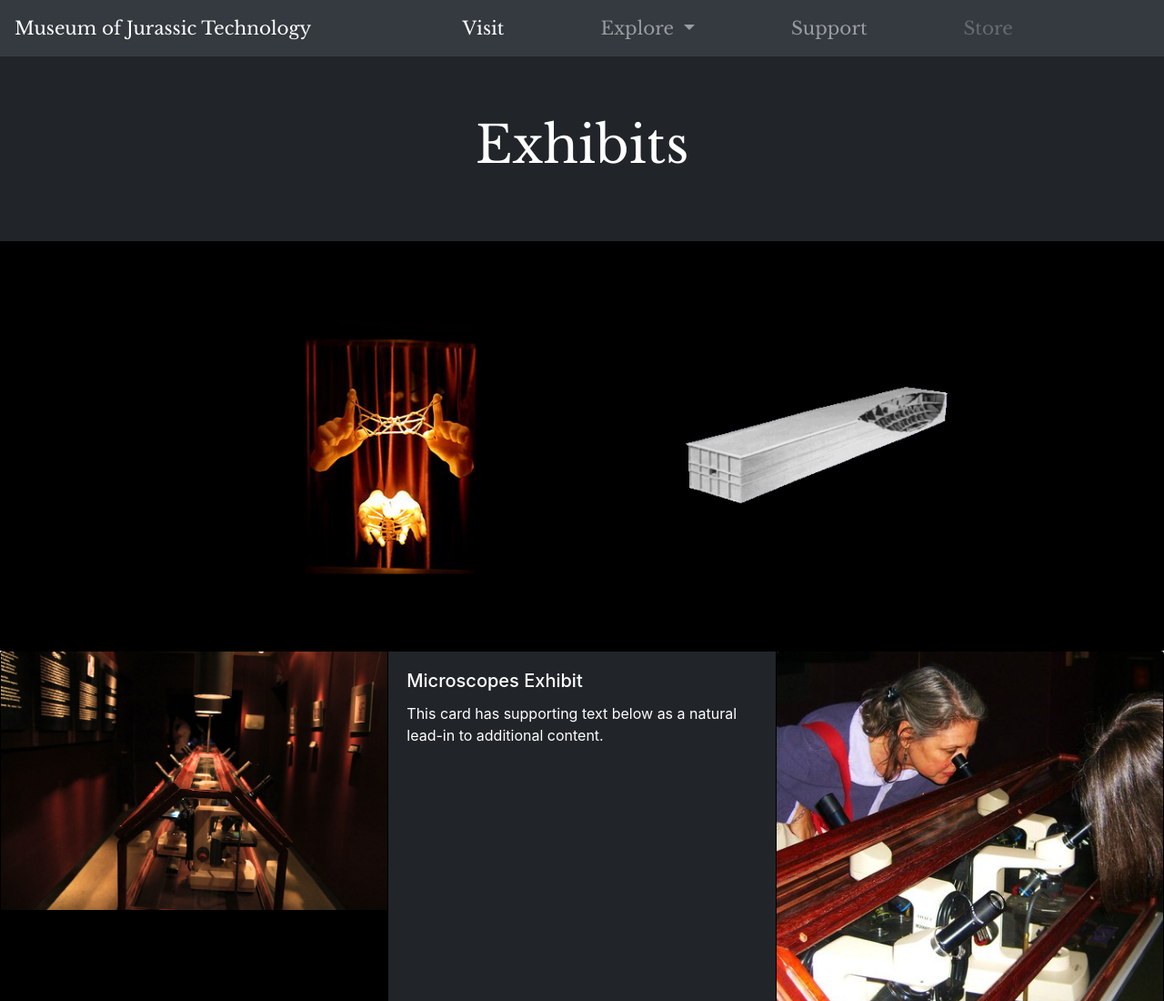
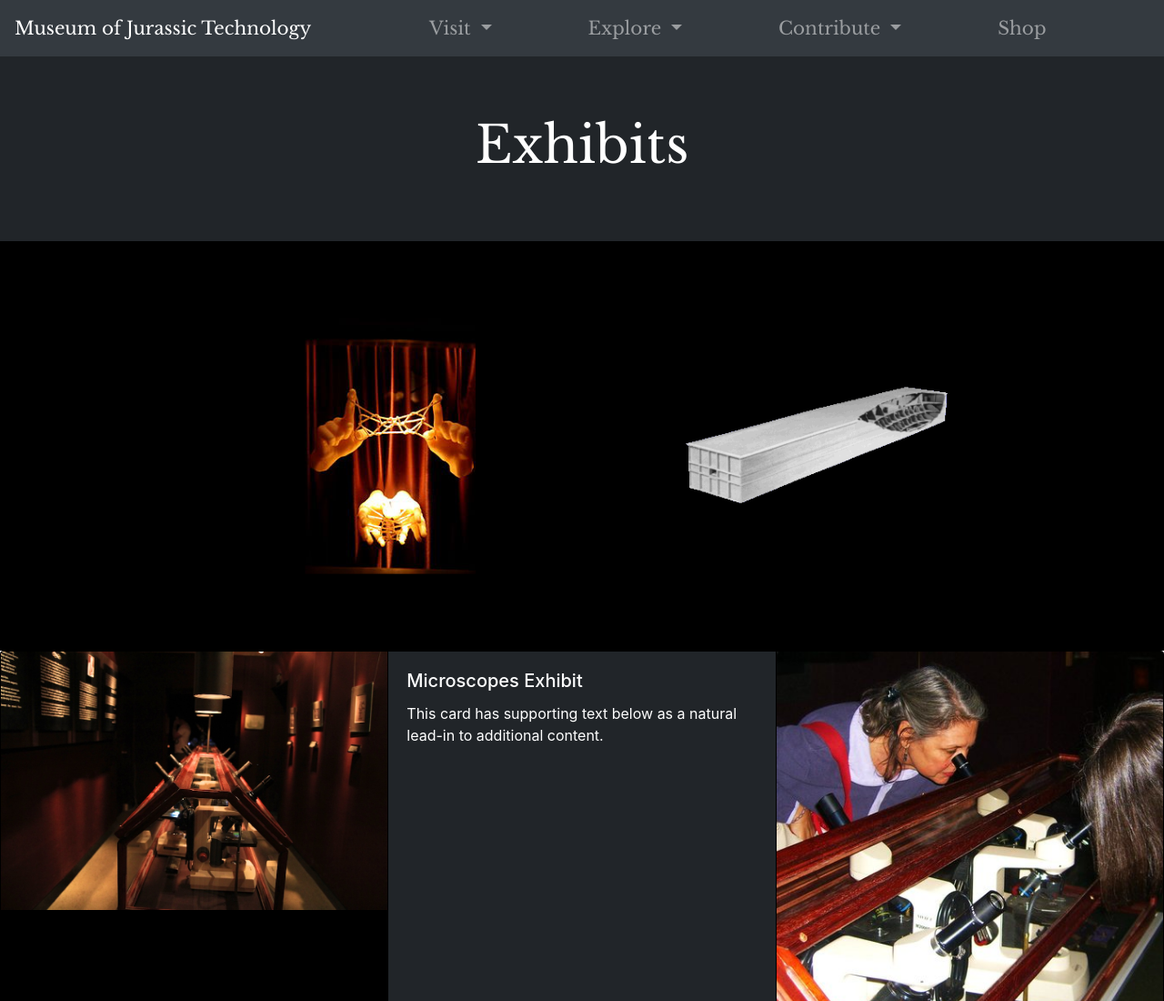
Before and after one commit to pbp1995/MJT, a plain HTML site: page index.html in a window 1280 px wide. Shown: the top 1100 px of the page at 91% size. Drawn offline with nearby package versions, Linux system fonts and the light colour scheme.

Commit message:
Fixed nav bar
Exhibits page

```diff
--- a/index.html
+++ b/index.html
@@ -22,8 +22,17 @@
         </button>
     <div class="collapse navbar-collapse" id="navbarNav">
         <ul class="navbar-nav mx-auto">
-                <li class="nav-item active">
-                    <a class="nav-link" href="#">Visit <span class="sr-only">(current)</span></a>
+
+        <li class="nav-item dropdown">
+            <a class="nav-link dropdown-toggle" href="#" id="navbarDropdownMenuLink" data-toggle="dropdown" aria-haspopup="true" aria-expanded="false">
+            Visit
+            </a>
+            <div class="dropdown-menu" aria-labelledby="navbarDropdownMenuLink">
+                <a class="dropdown-item" href="#">Hours</a>
+                <a class="dropdown-item" href="#">Parking</a>
+                <a class="dropdown-item" href="#">Map</a>
+                <a class="dropdown-item" href="#">Calendar</a>
+              </div>
         </li>
 
         <li class="nav-item dropdown">
@@ -36,15 +45,26 @@
                   <a class="dropdown-item" href="#">Events</a>
                 </div>
         </li>
+
+        <li class="nav-item dropdown">
+            <a class="nav-link dropdown-toggle" href="#" id="navbarDropdownMenuLink" data-toggle="dropdown" aria-haspopup="true" aria-expanded="false">
+            Contribute
+            </a>
+        <div class="dropdown-menu" aria-labelledby="navbarDropdownMenuLink">
+                  <a class="dropdown-item" href="#">Membership</a>
+                  <a class="dropdown-item" href="#">Donate</a>
+
+                </div>
+        </li>
+
         <li class="nav-item">
-                    <a class="nav-link" href="#">Support</a>
+            <a class="nav-link" href="#">Shop</a>
         </li>
-                <li class="nav-item">
-                    <a class="nav-link disabled" href="#">Store</a>
-                </li>
+
         </ul>
     </div>
 </nav>
+
     <div class="jumbotron jumbotron-fluid">
             <div class="container">
               <h1 class="display-4">Exhibits</h1>
```
Lines whose indentation alone changed are shown as unchanged.
